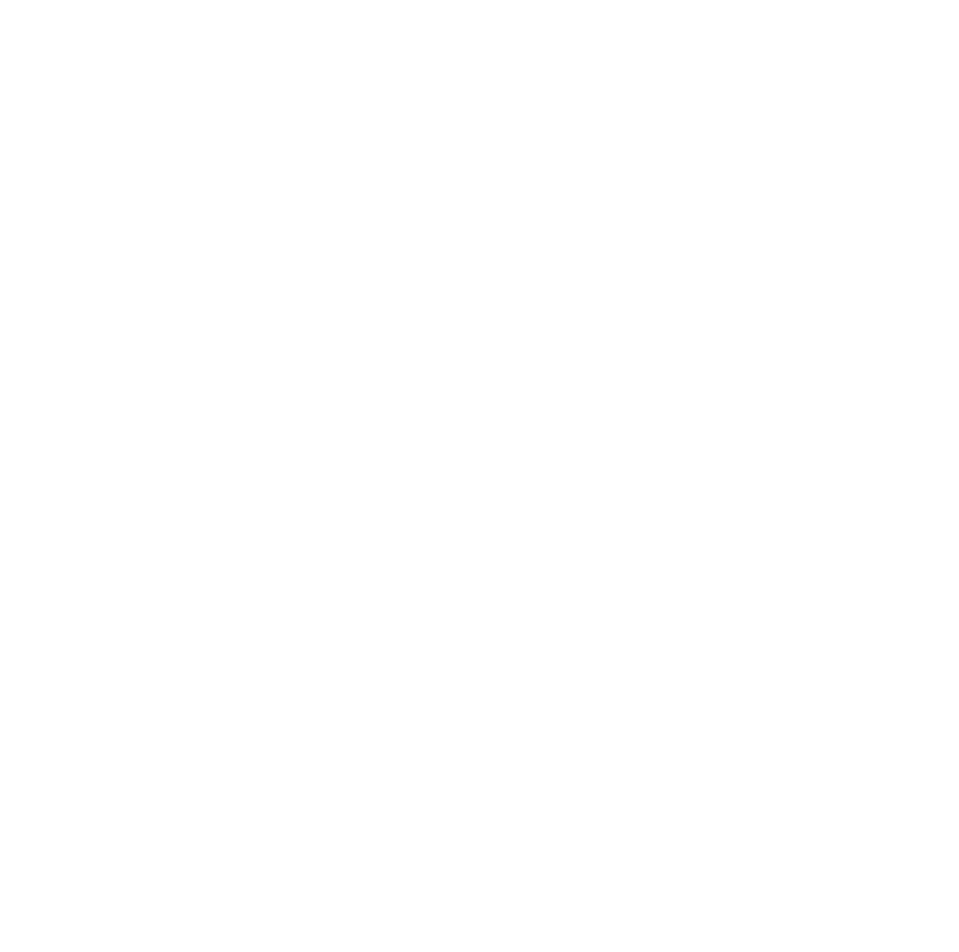
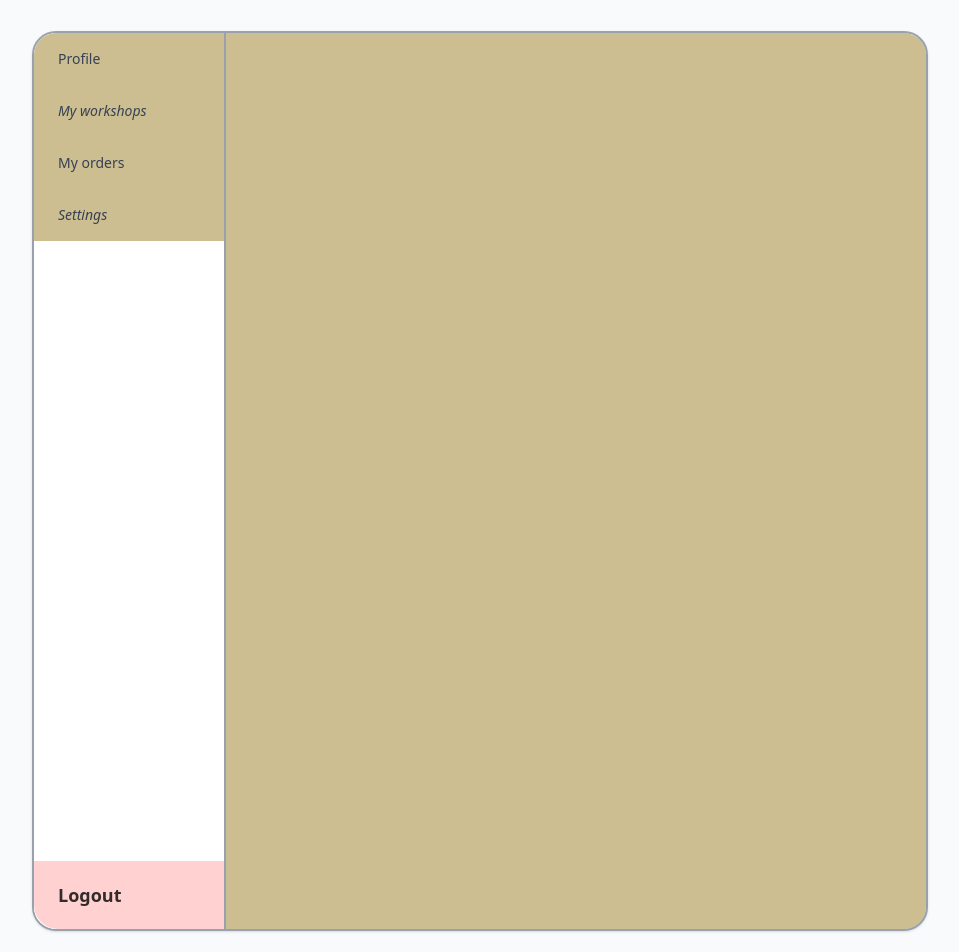
Before and after one commit to Glinshi/brightPixelStudio-frontend, a React (Vite) app: page /Account in a window 1280 px wide. Before the commit this address had no page. Shown: the part 140-1092 px from the top of the page, without its empty margins (160-1119 px from the left). Before the commit the page ends 800 px from the top, so only its background shows below. Built offline with nearby package versions, Linux system fonts and the light colour scheme.

Commit message:
added account design

```diff
--- a/src/App.tsx
+++ b/src/App.tsx
@@ -6,6 +6,7 @@
 import Cart from './pages/Cart'
 import Signin from './pages/Signin'
 import Signup from './pages/Signup'
+import Account from './pages/Account'
 
 
 
@@ -22,6 +23,8 @@
           <Route path="/cart" element={<Cart />} />
           <Route path="/signin" element={<Signin />} />
           <Route path="/signup" element={<Signup />} />
+          <Route path="/Account" element={<Account />} />
+
         </Routes>
       </Router>
     </AppProvider>
--- /dev/null
+++ b/src/components/AccountContent.tsx
@@ -0,0 +1,16 @@
+import { useState } from 'react'
+import { useApp } from '../context/AppContext'
+
+export default function AccountContent() {
+  return (
+    <div
+      className="flex-1 bg-[rgba(152,122,31,0.49)]"
+
+    >
+      <div className="w-full h-full p-8">
+        <div className="flex items-start justify-center h-full pt-16">
+        </div>
+      </div>
+    </div>
+  );
+}
--- /dev/null
+++ b/src/components/AccountSidebar.tsx
@@ -0,0 +1,25 @@
+export default function AccountSidebar() {
+  return (
+    <div className="w-48 bg-white flex flex-col border-r-2 border-gray-400">
+      <div className="flex-1">
+        <div className="w-full text-left px-6 py-4 text-sm transition-colors text-gray-700 bg-[rgba(152,122,31,0.49)]">
+          Profile
+        </div>
+        <div className="w-full text-left px-6 py-4 text-sm transition-colors italic text-gray-700 bg-[rgba(152,122,31,0.49)]">
+          My workshops
+        </div>
+        <div className="w-full text-left px-6 py-4 text-sm transition-colors text-gray-700 bg-[rgba(152,122,31,0.49)]">
+          My orders
+        </div>
+        <div className="w-full text-left px-6 py-4 text-sm transition-colors italic text-gray-700 bg-[rgba(152,122,31,0.49)]">
+          Settings
+        </div>
+      </div>
+            <div className="mt-auto rounded-bl-3xl bg-[rgba(255,26,26,0.2)]">
+        <div className="w-full text-left px-6 py-5 text-lg font-black transition-all hover:opacity-90" style={{ color: "rgba(0, 0, 0, 0.8)" }}>
+          Logout
+        </div>
+      </div>
+    </div>
+  );
+}
--- a/src/pages/Account.tsx
+++ b/src/pages/Account.tsx
@@ -0,0 +1,21 @@
+import Navbar from '../components/Navbar'
+import Footer from '../components/Footer'
+import AccountSidebar from '../components/AccountSidebar'
+import AccountContent from '../components/AccountContent'
+
+
+export default function Account() {
+  return (
+    <div className="min-h-screen bg-gray-50">
+      <Navbar />
+      <div className="mx-auto max-w-7xl px-6 py-8">
+        <h1 className="mb-8 text-3xl font-semibold text-gray-900">Account</h1>
+        <div className="flex rounded-3xl overflow-hidden bg-white shadow-sm border-2 border-gray-400 max-w-4xl mx-auto" style={{minHeight: '900px'}}>
+          <AccountSidebar />
+          <AccountContent />
+        </div>
+      </div>
+      <Footer />
+    </div>
+  )
+}
```
